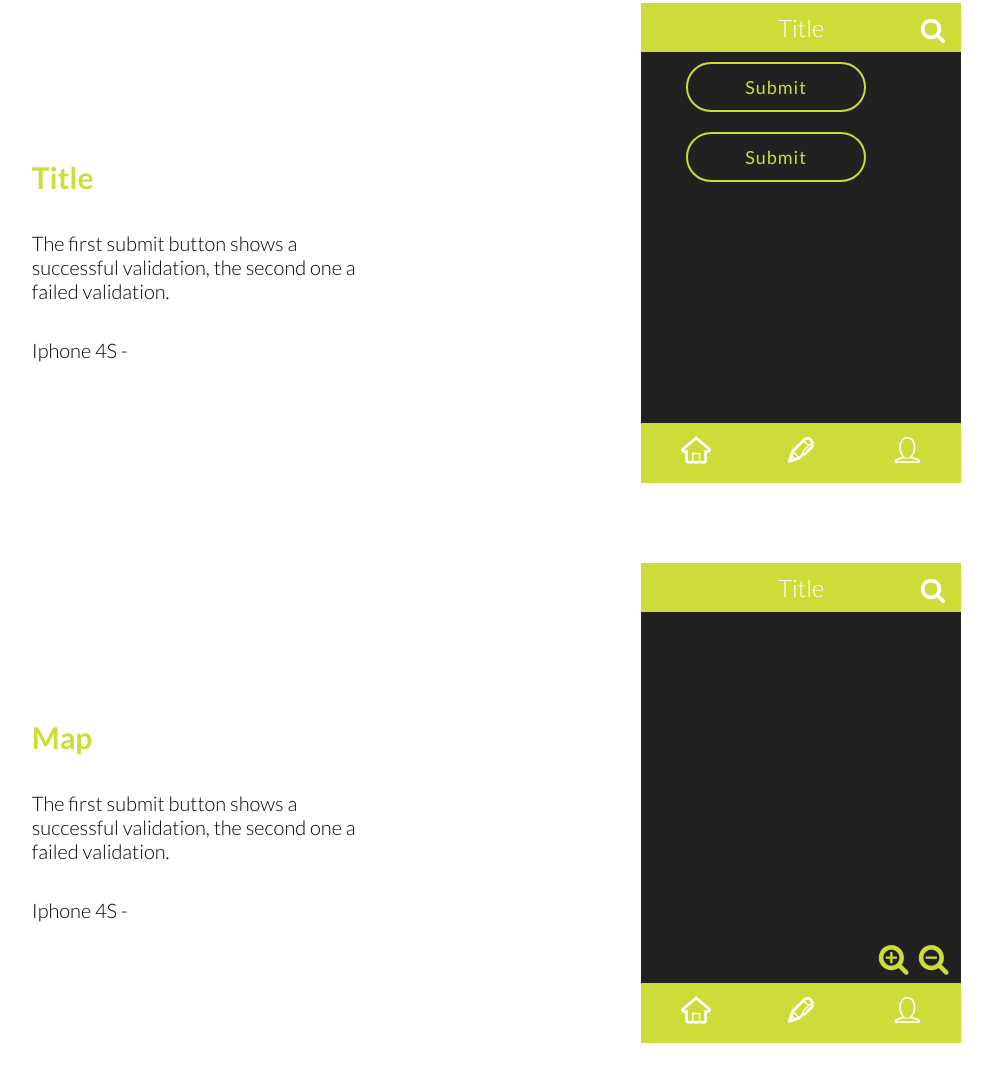
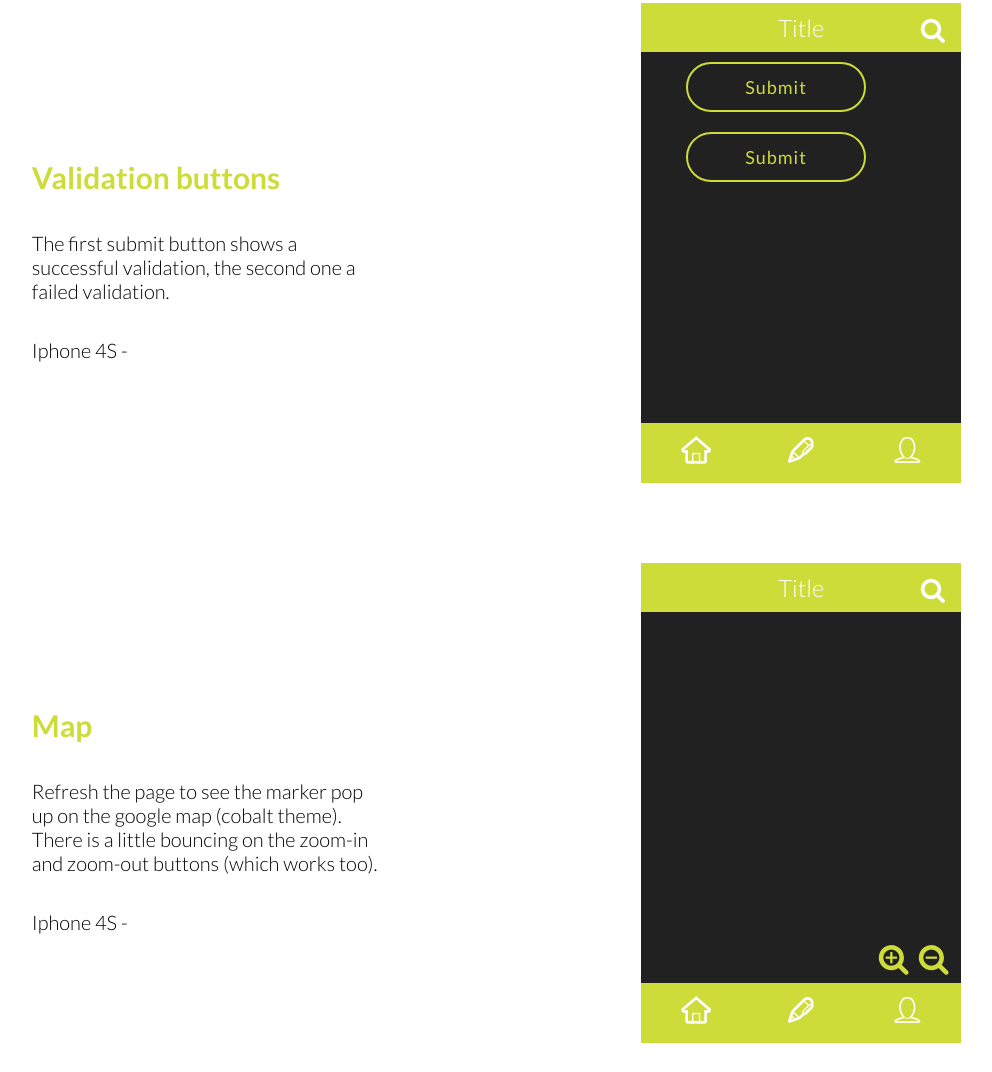
Before and after one commit to Loneska/AnimationsRebootLauraAitBraham, a plain HTML site: page index.html in a window 1280 px wide. Shown: the part 3677-4749 px from the top of the page, without its empty margins (86-1078 px from the left). Drawn offline with nearby package versions, Linux system fonts and the light colour scheme; some packages are replaced by stand-ins of ours.

Commit message:
Map Content Update

```diff
--- a/index.html
+++ b/index.html
@@ -196,7 +196,7 @@
 
             <div class="col-md-6">
 
-                <h2>Title</h2>
+                <h2>Validation buttons</h2>
                 <p>The first submit button shows a successful validation, the second one a failed validation.</p>
                 <p>Iphone 4S - </p>
             </div>
@@ -236,7 +236,7 @@
 
             <div class="col-md-6">
                 <h2>Map</h2>
-                <p>The first submit button shows a successful validation, the second one a failed validation.</p>
+                <p>Refresh the page to see the marker pop up on the google map (cobalt theme). There is a little bouncing on the zoom-in and zoom-out buttons (which works too).</p>
                 <p>Iphone 4S - </p>
             </div>
             <div class="col-md-6">
```
